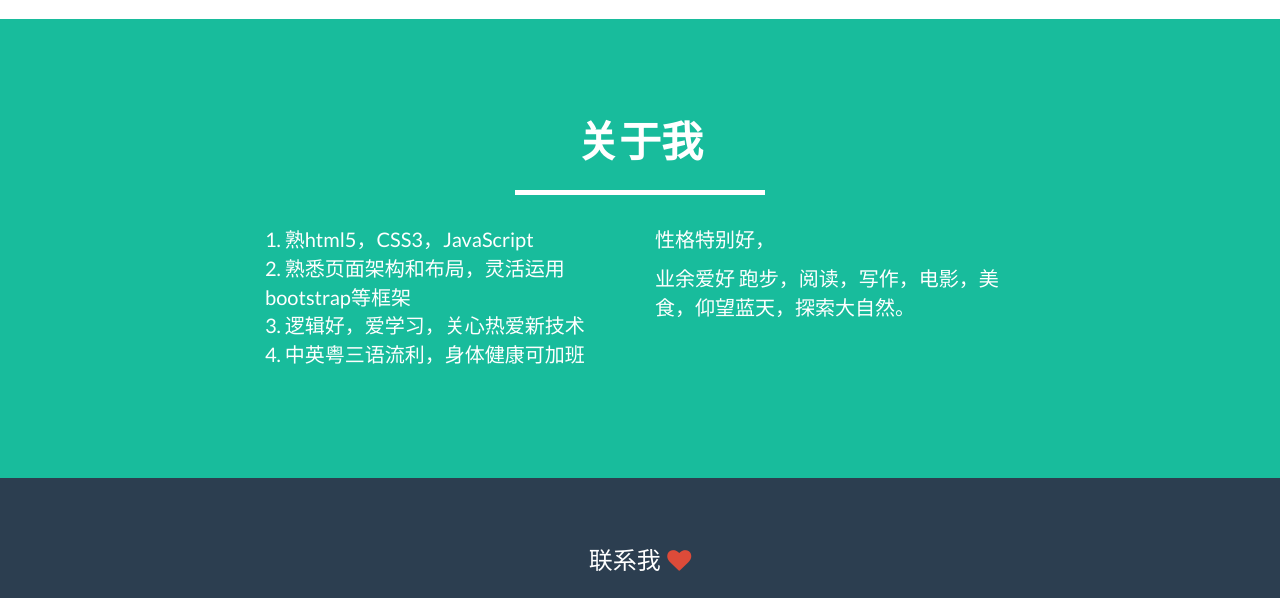
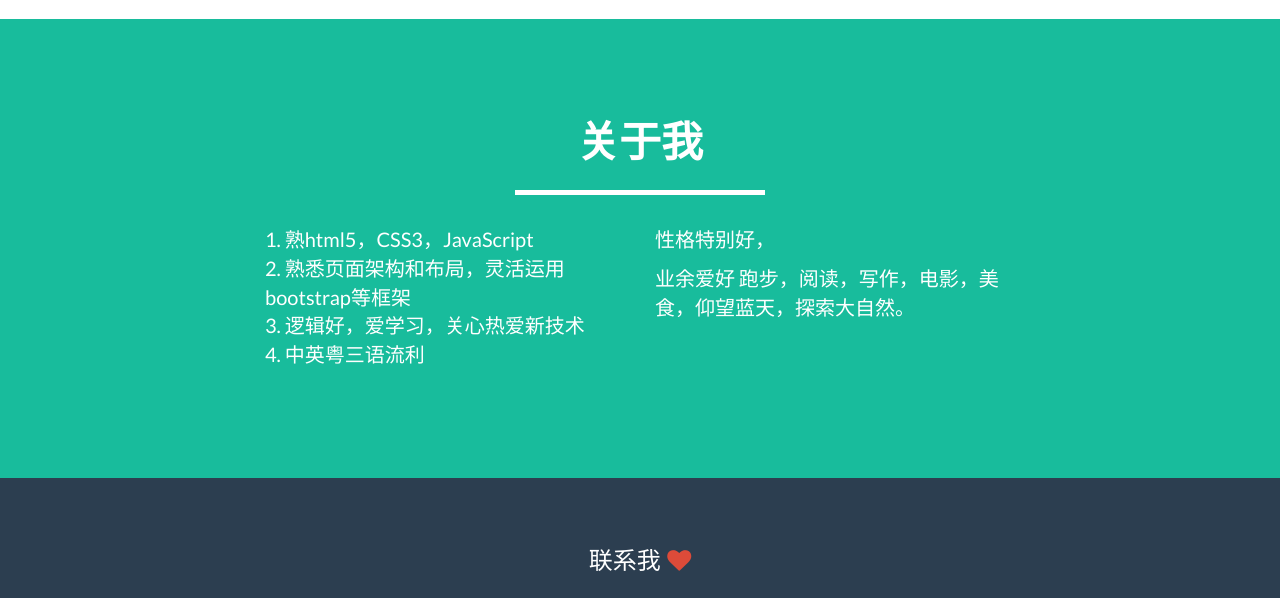
Before and after one commit to cocokou/cocokou.github.io, a website: page index.html in a window 1280 px wide. Shown: the part 1577-2175 px from the top of the page. Drawn offline with nearby package versions, Linux system fonts and the light colour scheme.

Commit message:
Update index.html

```diff
--- a/index.html
+++ b/index.html
@@ -182,7 +182,7 @@
             <div class="row">
                 <div class="col-lg-4 col-lg-offset-2">
                     <p>1. 熟html5，CSS3，JavaScript <br> 2. 熟悉页面架构和布局，灵活运用bootstrap等框架 <br>
-                    3. 逻辑好，爱学习，关心热爱新技术 <br> 4. 中英粤三语流利，身体健康可加班 </p>
+                    3. 逻辑好，爱学习，关心热爱新技术 <br> 4. 中英粤三语流利 </p>
                     <p></p>
                 </div>
                 <div class="col-lg-4">
```
